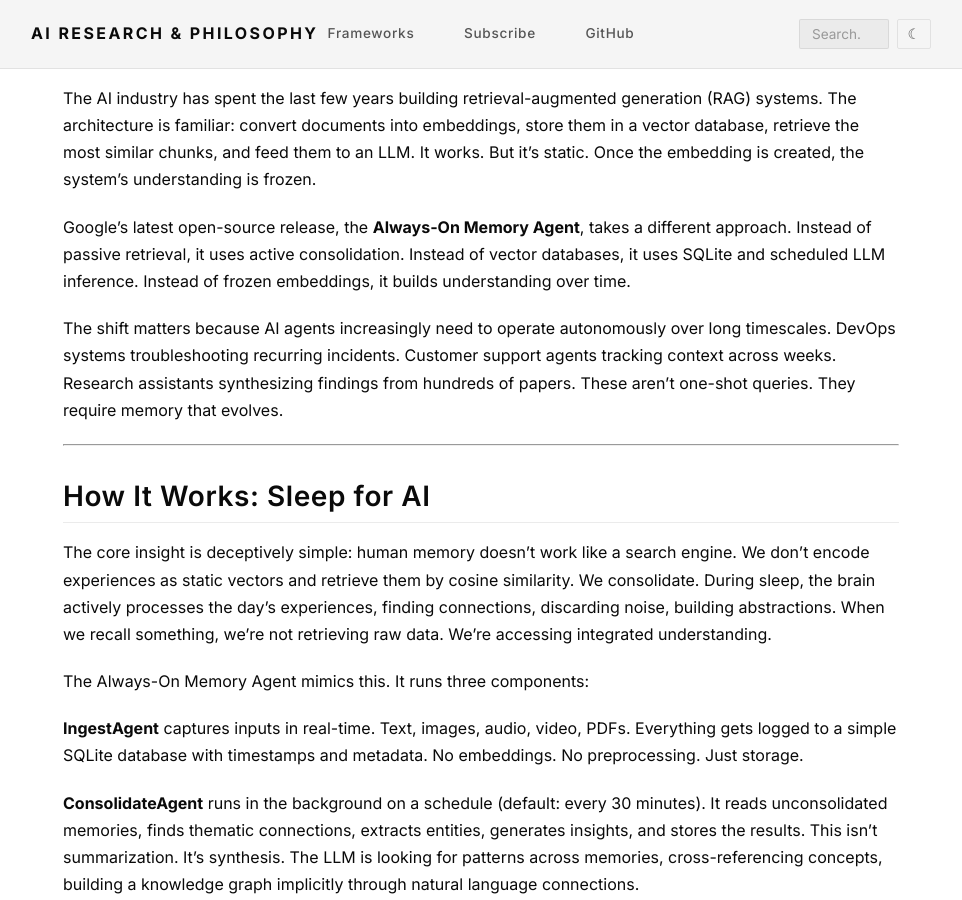
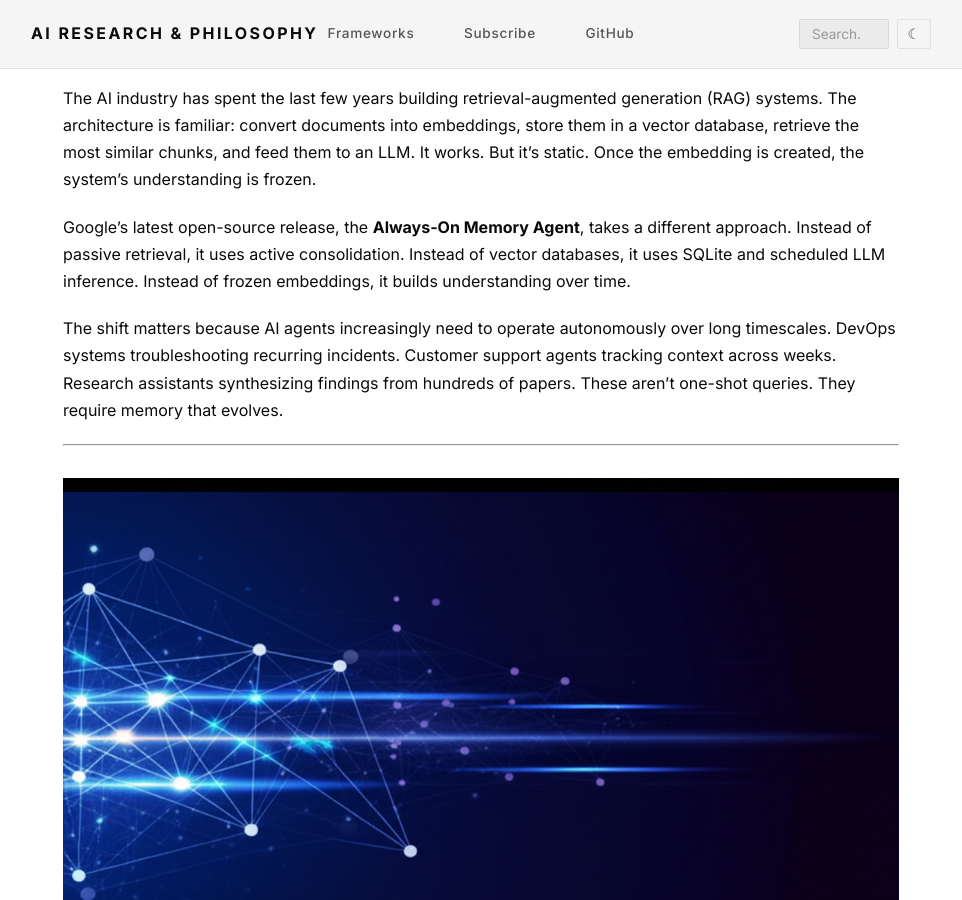
Before and after one commit to jdlongmire/AI-Research, a Jekyll site: the page built from docs/articles/2026-03-09-always-on-memory-agent/index.md, in a window 1280 px wide and 900 px high. Shown: the whole window, without its empty margins (159-1121 px from the left). Built offline with Jekyll 4.4.1, drawn with Linux system fonts in a browser that asks for light colours; comment, search, counter and statistics services are not loaded.

Commit message:
Add header image to Always-On Memory Agent article
- Generated abstract visualization of AI memory consolidation
- Embedded with responsive sizing after intro section
- Image auto-scales to screen size (mobile-friendly)

Co-Authored-By: Claude Sonnet 4.5 <noreply@anthropic.com>

```diff
--- a/docs/articles/2026-03-09-always-on-memory-agent/index.md
+++ b/docs/articles/2026-03-09-always-on-memory-agent/index.md
@@ -5,7 +5,7 @@ subtitle: "Why Google's latest agent architecture ditches vector databases for c
 author: "James (JD) Longmire"
 date: 2026-03-09
 categories: [AI Architecture, Agent Systems, AIDK]
-image: "always-on-memory.png"
+image: "always-on-memory-agent.png"
 description: "Google's Always-On Memory Agent represents a shift from passive retrieval to active consolidation. Here's why it matters for AI systems that need to learn continuously."
 featured: true
 ---
@@ -15,6 +15,11 @@ The AI industry has spent the last few years building retrieval-augmented genera
 Google's latest open-source release, the **Always-On Memory Agent**, takes a different approach. Instead of passive retrieval, it uses active consolidation. Instead of vector databases, it uses SQLite and scheduled LLM inference. Instead of frozen embeddings, it builds understanding over time.
 
 The shift matters because AI agents increasingly need to operate autonomously over long timescales. DevOps systems troubleshooting recurring incidents. Customer support agents tracking context across weeks. Research assistants synthesizing findings from hundreds of papers. These aren't one-shot queries. They require memory that evolves.
+
+---
+
+<img src="always-on-memory-agent.png" alt="The Case for Always-On AI Memory"
+     style="max-width: 100%; height: auto; display: block; margin: 2rem auto;">
 
 ---
 
```
Also changed, not shown: docs/articles/2026-03-09-always-on-memory-agent/always-on-memory-agent.png (added).
